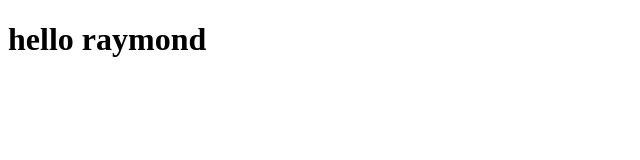
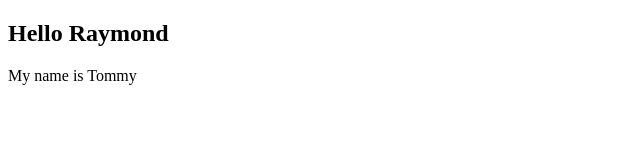
Before and after one commit to devduck123/allstarauto, a plain HTML site: page index.html in a window 1280 px wide. Shown: the whole page, without its empty margins (0-640 px from the left). Drawn offline with Linux system fonts and the light colour scheme.

Commit message:
trying format

```diff
--- a/index.html
+++ b/index.html
@@ -1,4 +1,25 @@
 <!DOCTYPE html>
 <html>
-<h1>hello raymond</h1>
+  <meta charset = "UTF-8">
+  <title>allstarauto</title>
+  <head>
+    <body>
+      <header>
+        <nav>
+
+        </nav>
+      </header>
+      <main>
+        <article>
+          <h1>Hello Raymond</h1>
+          <section>
+            <p>My name is Tommy</p>
+          </section>
+         </article>
+      </main>
+      <footer>
+
+      </footer>
+    </body>
+  </head>
 </html>
```
